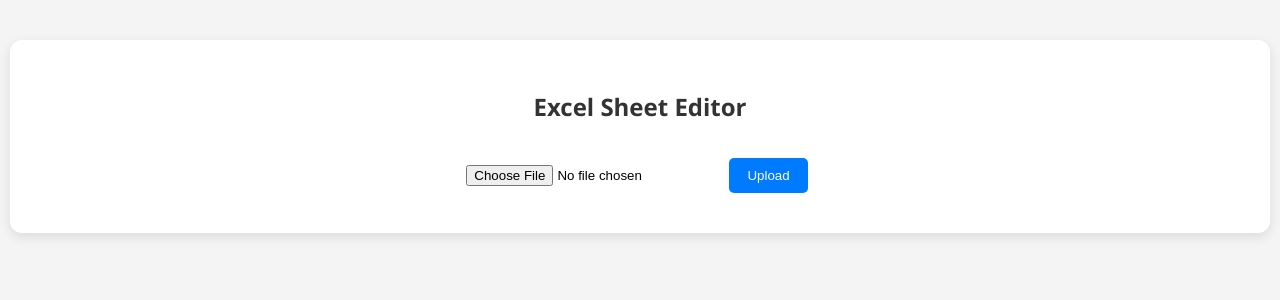
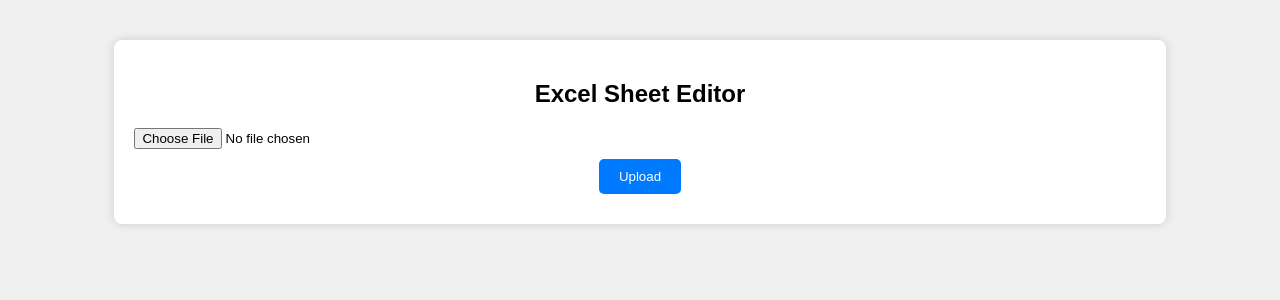
Before and after one commit to Saisreegit/chipsafety, a Flask app: page / in a window 1280 px wide. Shown: the top 300 px of the page. Run offline with Flask 3, Linux system fonts and the light colour scheme.

Commit message:
index.html

```diff
--- a/templates/index.html
+++ b/templates/index.html
@@ -4,112 +4,13 @@
   <meta charset="UTF-8" />
   <title>Excel Editor</title>
   <style>
-    body {
-      font-family: 'Segoe UI', Tahoma, Geneva, Verdana, sans-serif;
-      background: #f4f4f4;
-      margin: 0;
-      padding: 0;
-      text-align: center;
-    }
-
-    .container {
-      background: #ffffff;
-      padding: 30px;
-      margin: 40px auto;
-      width: 95%;
-      max-width: 1200px;
-      border-radius: 12px;
-      box-shadow: 0 4px 12px rgba(0, 0, 0, 0.1);
-    }
-
-    h2 {
-      margin-bottom: 25px;
-      color: #333;
-    }
-
-    input[type="file"] {
-      margin: 10px 0;
-    }
-
-    button {
-      padding: 10px 18px;
-      margin: 10px 6px;
-      background: #007bff;
-      color: white;
-      border: none;
-      border-radius: 5px;
-      cursor: pointer;
-      font-weight: 500;
-      transition: background 0.3s;
-    }
-
-    button:hover {
-      background: #0056b3;
-    }
-
-    table {
-      border-collapse: collapse;
-      width: 100%;
-      margin-top: 25px;
-      table-layout: fixed;
-      border: 1px solid #ccc;
-    }
-
-    th, td {
-      border: 1px solid #d0d0d0;
-      padding: 10px;
-      text-align: left;
-      background-color: #fff;
-      min-height: 40px;
-    }
-
-    th {
-      background-color: #f0f6ff;
-      font-weight: bold;
-      text-align: center;
-    }
-
-    td {
-      vertical-align: middle;
-      background-color: #fbfbfb;
-    }
-
-    td input[type="text"], td select {
-      width: 100%;
-      padding: 6px;
-      border: none;
-      background: transparent;
-      font-size: 14px;
-      text-align: left;
-      white-space: pre-wrap;
-      overflow-wrap: break-word;
-      box-sizing: border-box;
-    }
-
-    td input[type="text"]:focus, td select:focus {
-      outline: none;
-      background-color: #eef6ff;
-    }
-
-    td select {
-      background-color: #e6f2ff;
-      border-radius: 3px;
-    }
-
-    td input[readonly] {
-      background-color: #eaeaea;
-      font-weight: bold;
-      cursor: not-allowed;
-    }
-
-    #sheetControls {
-      margin-top: 20px;
-    }
-
-    label {
-      margin-right: 10px;
-      font-weight: bold;
-    }
+    body { font-family: sans-serif; text-align: center; background: #f0f0f0; }
+    .container { background: white; padding: 20px; margin: 40px auto; width: 80%; border-radius: 8px; box-shadow: 0 0 10px #ccc; }
+    table { border-collapse: collapse; width: 100%; margin-top: 20px; }
+    th, td { border: 1px solid #aaa; padding: 8px; }
+    input, select { width: 100%; border: none; background: transparent; text-align: center; }
+    button { padding: 10px 20px; margin: 10px; background: #007bff; color: white; border: none; border-radius: 5px; cursor: pointer; }
+    button:hover { background: #0056b3; }
   </style>
 </head>
 <body>
@@ -131,7 +32,7 @@
   </div>
 
 <script>
-    let fileName = "", currentSheet = "", currentData = [], currentDropdowns = {};
+  let fileName = "", currentSheet = "", currentData = [], allSheets = {};
 
   document.getElementById("uploadForm").addEventListener("submit", function (e) {
     e.preventDefault();
@@ -142,11 +43,18 @@
     fetch("/upload", { method: "POST", body: formData })
       .then(res => res.json())
       .then(data => {
+        if (data.error) {
+          alert("❌ Upload failed: " + data.error);
+          return;
+        }
+
+        alert("✅ File uploaded and logged to DB!");
+
         fileName = data.filename;
         const selector = document.getElementById("sheetSelector");
         selector.innerHTML = "";
 
-          data.sheets.forEach(sheet => {
+        data.sheets.forEach((sheet, idx) => {
           const opt = document.createElement("option");
           opt.value = sheet;
           opt.textContent = sheet;
@@ -155,7 +63,7 @@
 
         document.getElementById("sheetControls").style.display = "block";
         selector.selectedIndex = 0;
-          loadSheet();
+        loadSheet(); // Display first sheet
       });
   });
 
@@ -167,34 +75,28 @@
       .then(res => res.json())
       .then(data => {
         currentData = data.data;
-          currentDropdowns = data.dropdowns || {};
-          renderTable(data.columns, data.data);
+        renderTable(data.columns, data.data, data.dropdowns || {});
       });
   }
 
-    function renderTable(columns, data) {
+  function renderTable(columns, data, dropdowns) {
     let html = "<table><tr>";
     columns.forEach(col => html += `<th>${col}</th>`);
     html += "</tr>";
 
     data.forEach((row, rowIndex) => {
       html += "<tr>";
-        columns.forEach((col, colIndex) => {
+      columns.forEach(col => {
         const val = row[col] || "";
-          const coord = String.fromCharCode(65 + colIndex) + (rowIndex + 2);
-
-          if (colIndex === 0) {
-            // First column = attribute name (read-only)
-            html += `<td><input type="text" value="${val}" readonly /></td>`;
-          } else if (currentDropdowns[coord]) {
+        if (dropdowns[col]) {
           html += `<td><select onchange="updateCell(${rowIndex}, '${col}', this.value)">`;
-            currentDropdowns[coord].forEach(option => {
-              const selected = option === val ? "selected" : "";
-              html += `<option value="${option}" ${selected}>${option}</option>`;
+          dropdowns[col].forEach(opt => {
+            const selected = opt === val ? "selected" : "";
+            html += `<option value="${opt}" ${selected}>${opt}</option>`;
           });
-            html += "</select></td>";
+          html += `</select></td>`;
         } else {
-            html += `<td><input type="text" value="${val}" oninput="updateCell(${rowIndex}, '${col}', this.value)" /></td>`;
+          html += `<td><input type="text" value="${val}" oninput="updateCell(${rowIndex}, '${col}', this.value)"/></td>`;
         }
       });
       html += "</tr>";
```
Lines whose indentation alone changed are shown as unchanged.
